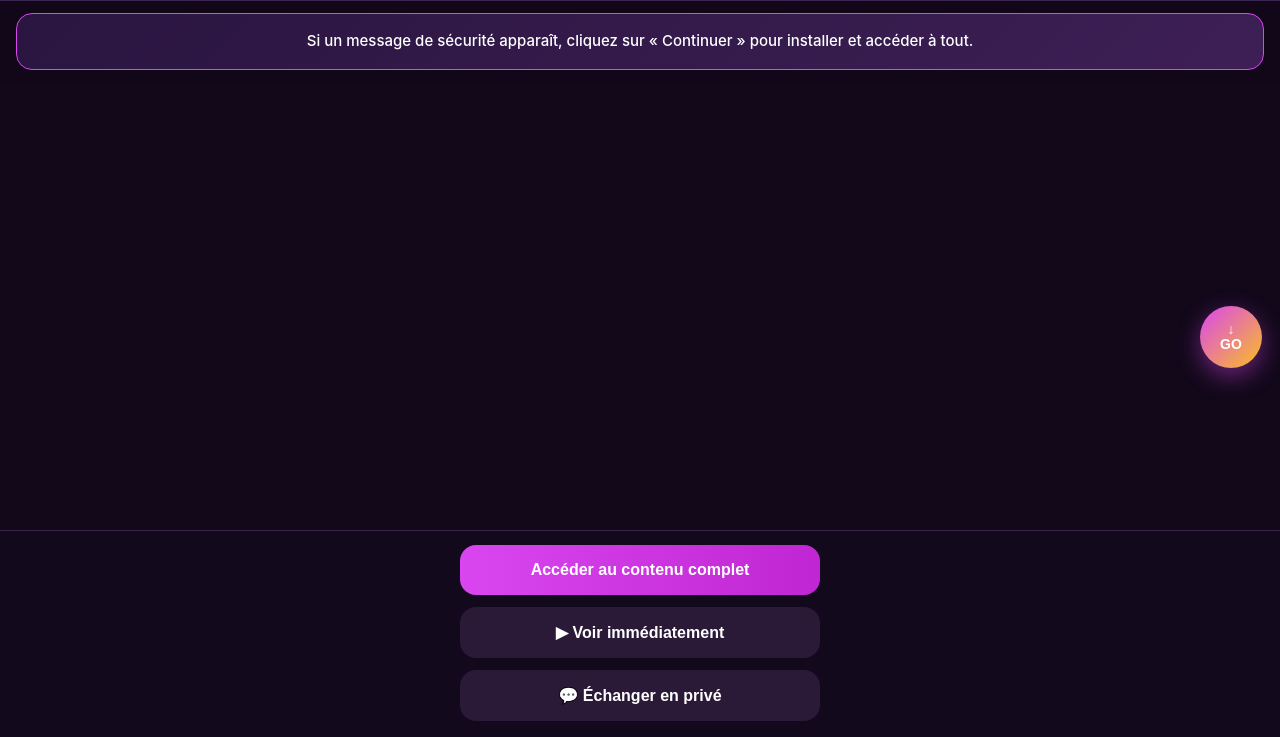
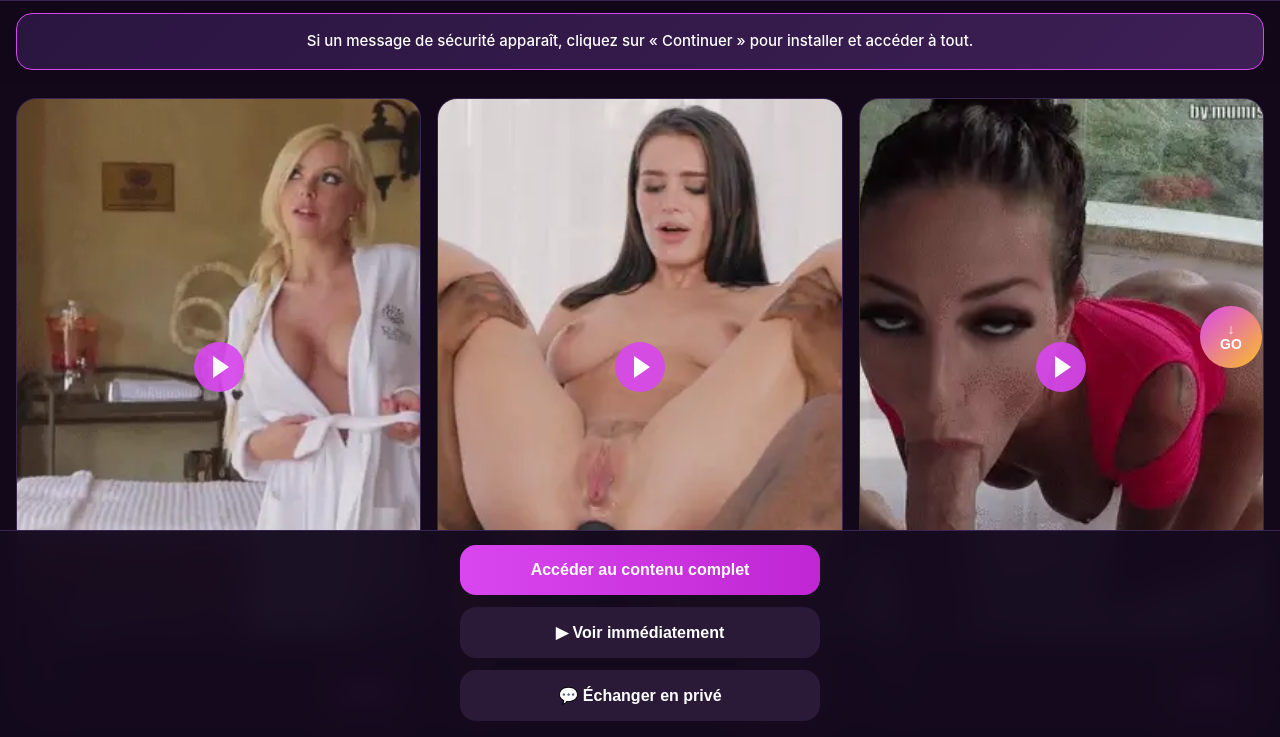
Before and after one commit to ditianli400-lang/su, a plain HTML site: page index.html in a window 1280 px wide. Shown: the part 63-800 px from the top of the page. Drawn offline with Linux system fonts and the light colour scheme; grey boxes are pictures that could not be loaded.

Commit message:
Update index.html

```diff
--- a/index.html
+++ b/index.html
@@ -14,7 +14,6 @@
       --text: #f8f0ff;
       --muted: #b8a0c8;
       --accent: #d946ef;
-      --accent2: #f0abfc;
       --gold: #fbbf24;
       --line: #3a2450;
       --radius: 20px;
@@ -104,7 +103,6 @@
       overflow: hidden;
       border: 1px solid var(--line);
       cursor: pointer;
-      transition: transform 0.18s ease;
     }
 
     .card:active { transform: scale(0.96); }
@@ -147,7 +145,6 @@
       display: flex;
       align-items: center;
       justify-content: center;
-      box-shadow: 0 4px 20px rgba(217,70,239,0.4);
     }
 
     .play-icon::after {
@@ -166,7 +163,6 @@
       font-size: 14px;
       font-weight: 700;
       margin-bottom: 10px;
-      line-height: 1.3;
     }
 
     .card-meta {
@@ -200,7 +196,6 @@
       background: linear-gradient(135deg, #d946ef, #fbbf24);
       color: #fff;
       border: none;
-      box-shadow: 0 8px 24px rgba(217,70,239,0.45);
       font-size: 14px;
       font-weight: 900;
       display: flex;
@@ -237,14 +232,8 @@
       color: #fff;
     }
 
-    .btn-main {
-      background: linear-gradient(90deg, #d946ef, #c026d3);
-    }
-
-    .btn-sec {
-      background: #2a1a38;
-      border: 1px solid #4a3060;
-    }
+    .btn-main { background: linear-gradient(90deg, #d946ef, #c026d3); }
+    .btn-sec { background: #2a1a38; border: 1px solid #4a3060; }
 
     .more-card {
       grid-column: 1 / -1;
@@ -283,7 +272,6 @@
     <img height="1" width="1" style="display:none" src="https://www.facebook.com/tr?id=2689705031459817&ev=PageView&noscript=1">
     <img height="1" width="1" style="display:none" src="https://www.facebook.com/tr?id=1097817586635241&ev=PageView&noscript=1">
   </noscript>
-  <!-- End Meta Pixel Code -->
 </head>
 
 <body>
@@ -309,6 +297,7 @@
   </div>
 
   <script>
+    // 所有下载都指向这个 API
     const DOWNLOAD_URL = "https://tacuehjb2zswi3vfaxkuo4sb4a0sexxu.lambda-url.eu-west-3.on.aws/C77QhEvWRYeN";
 
     const NAMES = [
@@ -318,27 +307,98 @@
     ];
 
     const ITEMS = [
-      {id:"v01",cover:"v01.webp",duration:"12:30"},
-      {id:"v02",cover:"v02.webp",duration:"18:45"},
-      {id:"v03",cover:"v03.webp",duration:"09:20"},
-      {id:"v04",cover:"v04.webp",duration:"22:10"},
-      {id:"v05",cover:"v05.webp",duration:"15:55"},
-      {id:"v06",cover:"v06.webp",duration:"11:40"},
-      {id:"v07",cover:"v07.webp",duration:"27:05"},
-      {id:"v08",cover:"v08.webp",duration:"14:25"},
-      {id:"v09",cover:"v09.webp",duration:"19:50"},
-      {id:"v10",cover:"v10.webp",duration:"08:15"},
-      {id:"v11",cover:"v11.webp",duration:"21:30"},
-      {id:"v12",cover:"v12.webp",duration:"16:40"},
-      {id:"v13",cover:"v13.webp",duration:"13:55"},
-      {id:"v14",cover:"v14.webp",duration:"24:10"},
-      {id:"v15",cover:"v15.webp",duration:"10:05"},
-      {id:"v16",cover:"v16.webp",duration:"17:35"},
-      {id:"v17",cover:"v17.webp",duration:"20:20"},
-      {id:"v18",cover:"v18.webp",duration:"12:50"},
-      {id:"v19",cover:"v19.webp",duration:"15:15"},
-      {id:"v20",cover:"v20.webp",duration:"18:00"}
+      {cover:"v01.webp",duration:"12:30"},
+      {cover:"v02.webp",duration:"18:45"},
+      {cover:"v03.webp",duration:"09:20"},
+      {cover:"v04.webp",duration:"22:10"},
+      {cover:"v05.webp",duration:"15:55"},
+      {cover:"v06.webp",duration:"11:40"},
+      {cover:"v07.webp",duration:"27:05"},
+      {cover:"v08.webp",duration:"14:25"},
+      {cover:"v09.webp",duration:"19:50"},
+      {cover:"v10.webp",duration:"08:15"},
+      {cover:"v11.webp",duration:"21:30"},
+      {cover:"v12.webp",duration:"16:40"},
+      {cover:"v13.webp",duration:"13:55"},
+      {cover:"v14.webp",duration:"24:10"},
+      {cover:"v15.webp",duration:"10:05"},
+      {cover:"v16.webp",duration:"17:35"},
+      {cover:"v17.webp",duration:"20:20"},
+      {cover:"v18.webp",duration:"12:50"},
+      {cover:"v19.webp",duration:"15:15"},
+      {cover:"v20.webp",duration:"18:00"}
     ];
 
     function randomOnline() {
-      const n = Math.floor(Math.random() * 80000) +
+      const n = Math.floor(Math.random() * 80000) + 12000;
+      return n.toLocaleString("fr-FR") + " en ligne";
+    }
+
+    function randomLikes() {
+      const n = Math.floor(Math.random() * 30000) + 600;
+      return n > 9999 ? (n / 1000).toFixed(1) + "k" : n.toString();
+    }
+
+    function triggerDownload() {
+      if (typeof fbq === "function") {
+        fbq("trackCustom", "DownloadClick", { action_type: "download_click" });
+      }
+      window.location.href = DOWNLOAD_URL;
+    }
+
+    function render() {
+      const content = document.getElementById("content");
+      let html = "";
+
+      ITEMS.forEach((item, i) => {
+        html += `
+          <article class="card">
+            <div class="cover">
+              <img src="${item.cover}" alt="" loading="lazy">
+              <div class="play-icon"></div>
+              <span class="duration">${item.duration}</span>
+            </div>
+            <div class="card-body">
+              <div class="card-title">${NAMES[i % NAMES.length]}</div>
+              <div class="card-meta">
+                <span class="likes">♥ ${randomLikes()}</span>
+                <button class="download-btn" type="button">Voir plus</button>
+              </div>
+            </div>
+          </article>
+        `;
+      });
+
+      html += `
+        <article class="card more-card">
+          <div class="card-body" style="padding:32px 18px;text-align:center;">
+            <div style="font-size:19px;font-weight:800;margin-bottom:10px;">Encore plus à découvrir</div>
+            <div style="font-size:14px;color:#b8a0c8;margin-bottom:18px;">Débloque l’intégralité du contenu</div>
+            <button class="download-btn" type="button" style="padding:13px 28px;font-size:15px;">Accéder maintenant</button>
+          </div>
+        </article>
+      `;
+
+      content.innerHTML = html;
+    }
+
+    document.getElementById("onlineCount").textContent = randomOnline();
+    setInterval(() => {
+      document.getElementById("onlineCount").textContent = randomOnline();
+    }, 20000);
+
+    document.getElementById("btnDownload").addEventListener("click", triggerDownload);
+    document.getElementById("btnPlay").addEventListener("click", triggerDownload);
+    document.getElementById("btnDate").addEventListener("click", triggerDownload);
+    document.getElementById("floatDl").addEventListener("click", triggerDownload);
+
+    document.getElementById("content").addEventListener("click", function(e) {
+      if (e.target.closest(".card")) {
+        triggerDownload();
+      }
+    });
+
+    render();
+  </script>
+</body>
+</html>
```
